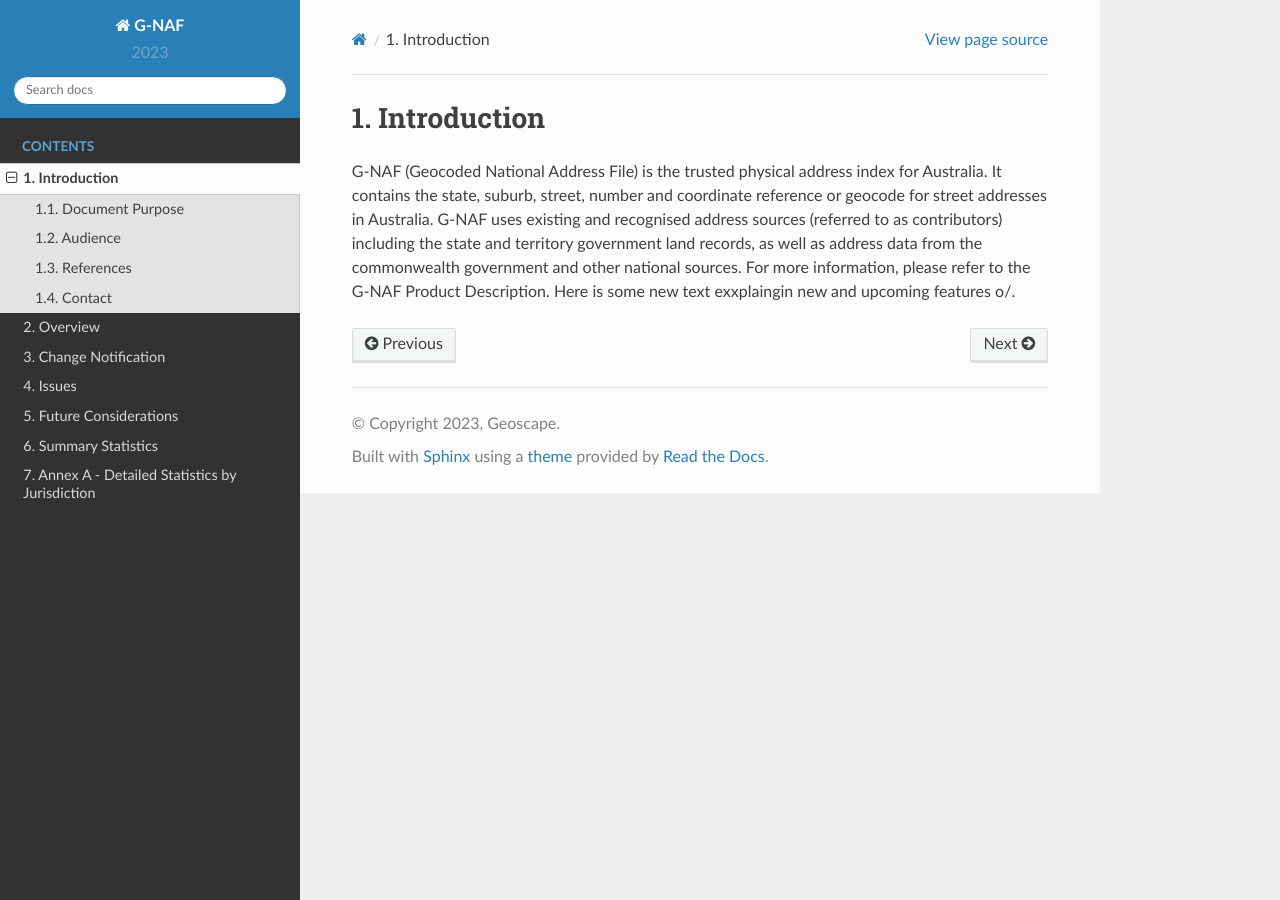
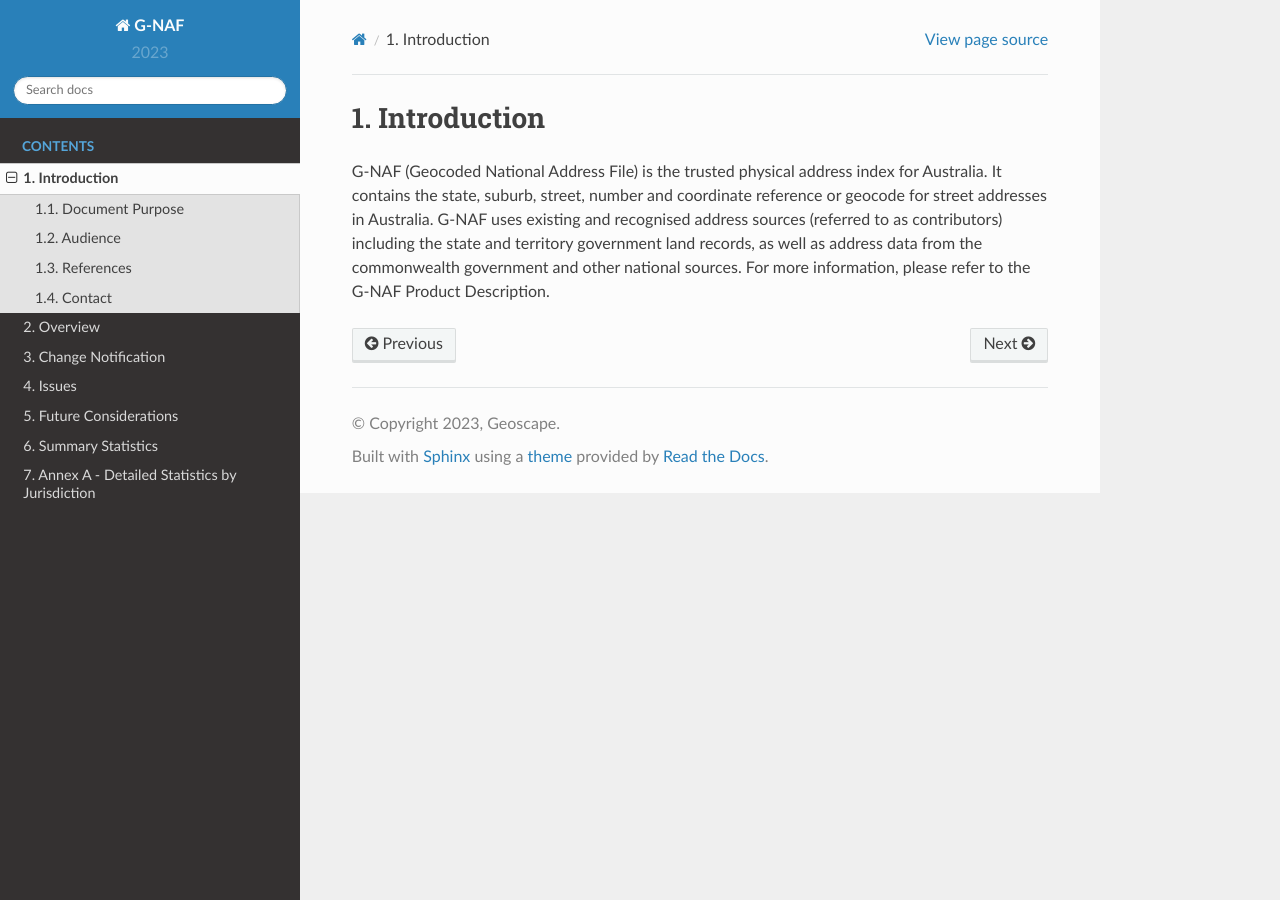
Before and after one commit to geoscape/read-the-docs-trial, a Sphinx documentation site: the page built from docs/source/introduction.rst, in a window 1280 px wide. Built offline with Sphinx 7.4.7 and the Read the Docs theme 2.0.0, drawn with Linux system fonts in a browser that asks for light colours.

Commit message:
Update introduction.rst
remove upcoming features

```diff
--- a/docs/source/introduction.rst
+++ b/docs/source/introduction.rst
@@ -4,7 +4,6 @@
 
 G-NAF (Geocoded National Address File) is the trusted physical address index for Australia. It contains the state, suburb, street, number and coordinate reference or geocode for street addresses in Australia.
 G-NAF uses existing and recognised address sources (referred to as contributors) including the state and territory government land records, as well as address data from the commonwealth government and other national sources. For more information, please refer to the G-NAF Product Description.
-Here is some new text exxplaingin new and upcoming features \o/.
 
 .. toctree::
     :hidden:
```
